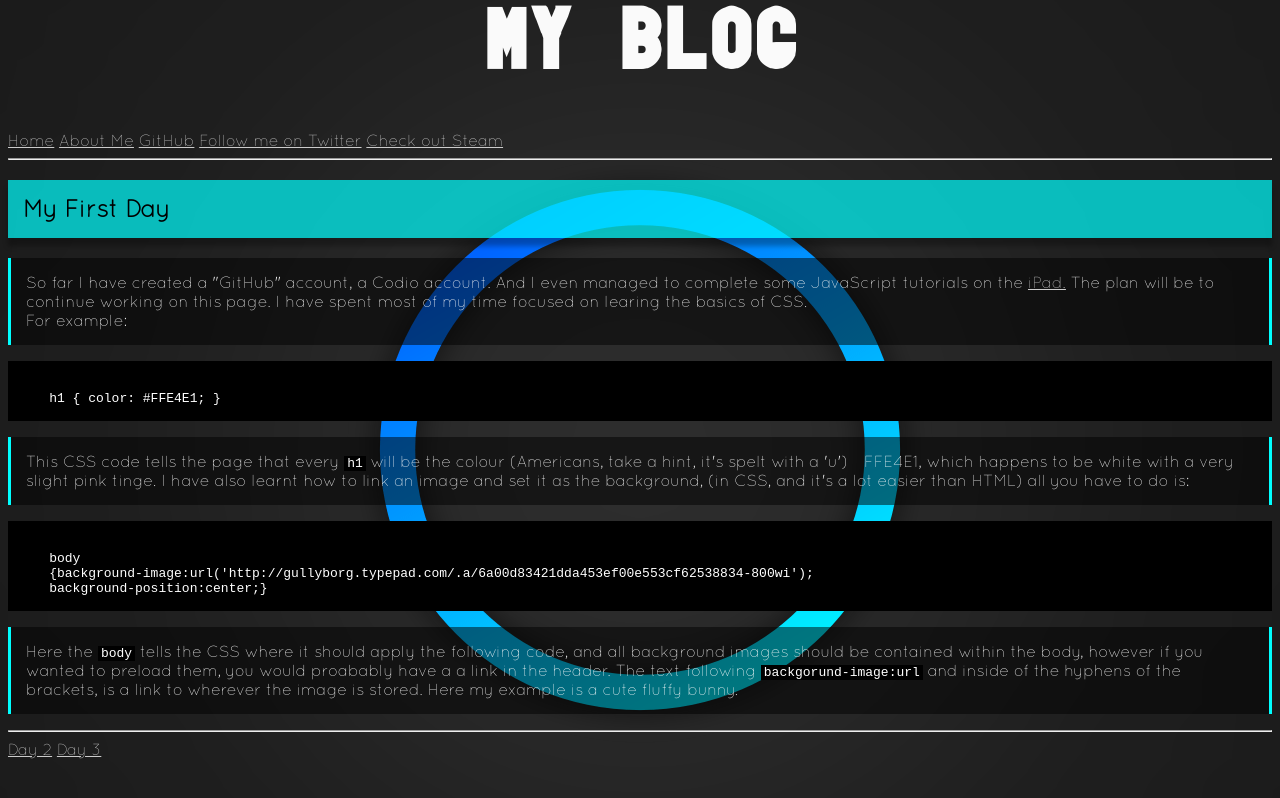
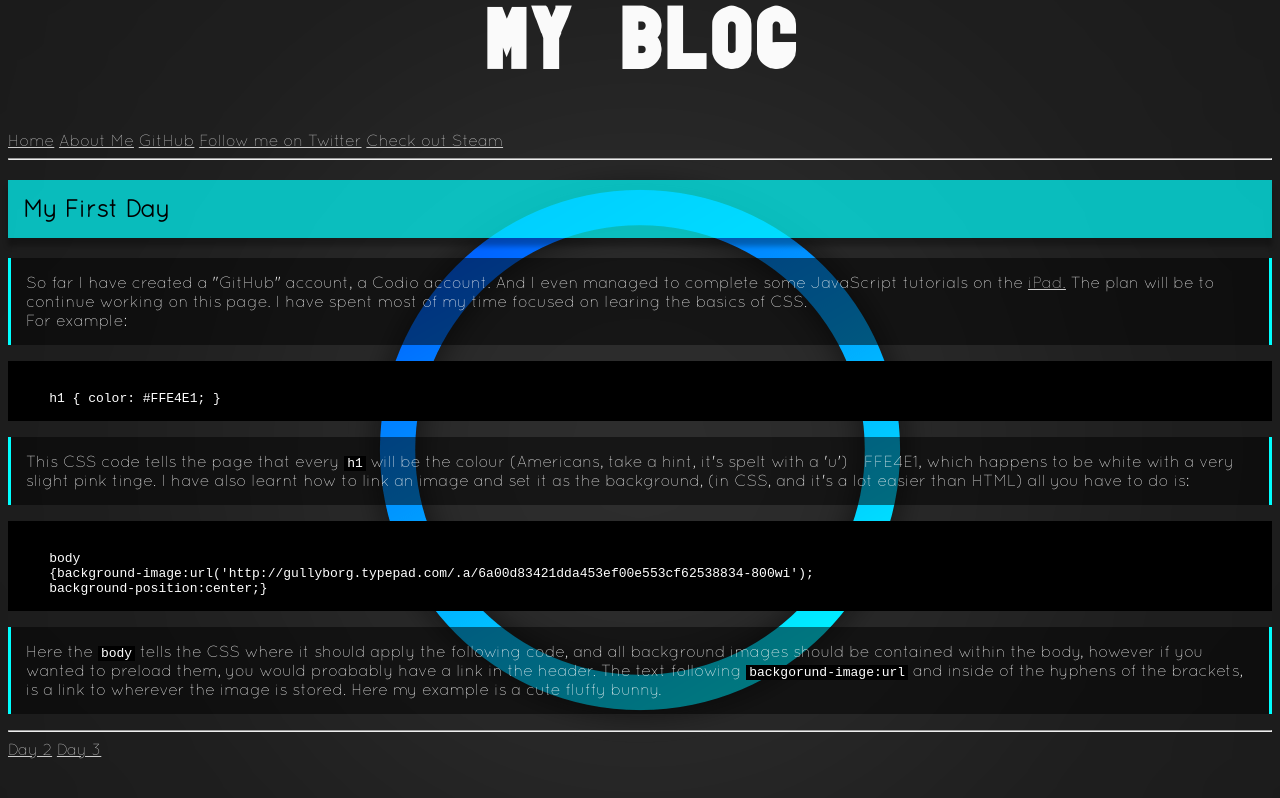
Before and after one commit to boffnoff/boffnoff.github.com, a Jekyll site: the page built from _posts/2013-10-21-first-day.html, in a window 1280 px wide. Shown: the top 798 px of the page. Built offline with Jekyll 4.4.1, drawn with Linux system fonts in a browser that asks for light colours.

Commit message:
removed extra 'a' from the paragraph

```diff
--- a/_posts/2013-10-21-first-day.html
+++ b/_posts/2013-10-21-first-day.html
@@ -24,7 +24,7 @@ layout: post
 </code></pre>
 <p>
   Here the <code>body</code> tells the CSS where it should apply the following code, and all background images should be contained within the body, however if you wanted to preload them, you would
-  proabably have a a link in the header. The text following <code>backgorund-image:url</code> and inside of the hyphens of the brackets, is a link to wherever the image is stored. Here my example
+  proabably have a link in the header. The text following <code>backgorund-image:url</code> and inside of the hyphens of the brackets, is a link to wherever the image is stored. Here my example
   is a cute fluffy bunny.
   </p>
 
```
